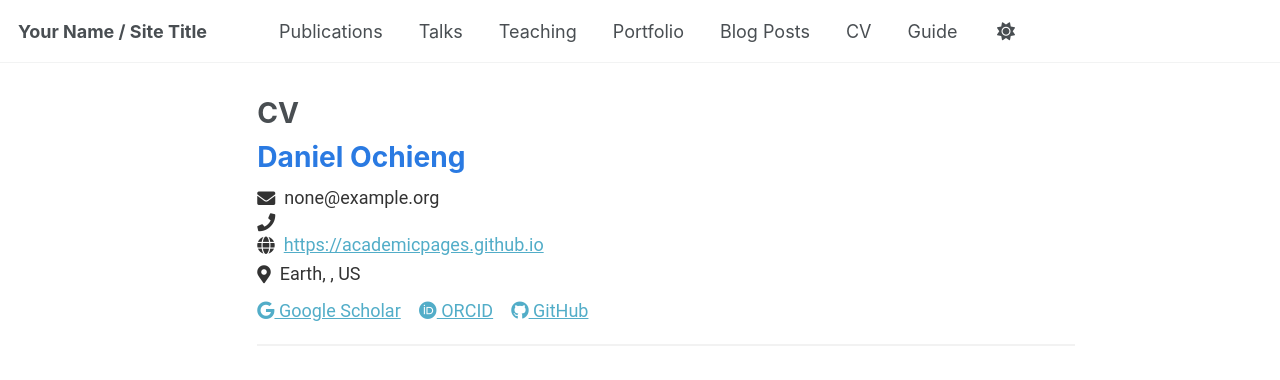
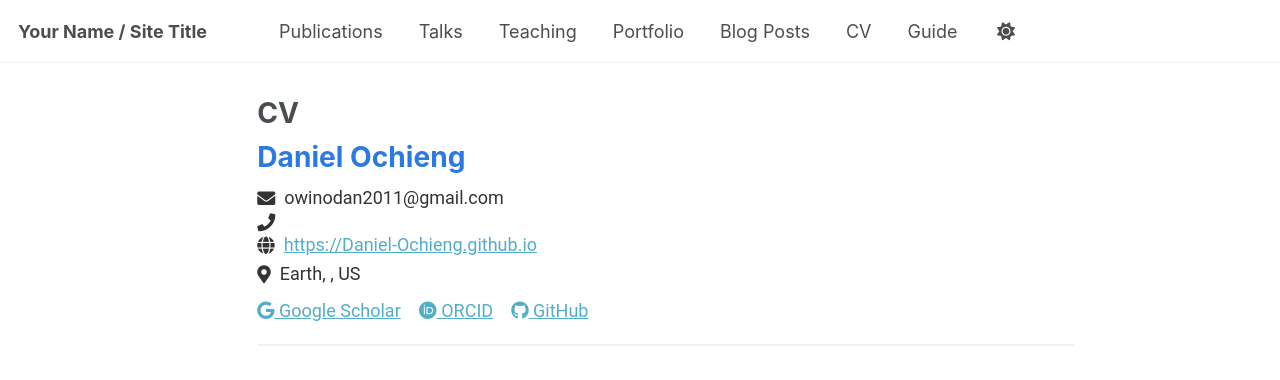
Before and after one commit to Daniel-Ochieng/Daniel-Ochieng.github.io, a Jekyll site: the page built from _pages/cv-json.md, in a window 1280 px wide and 900 px high. Shown: the top 380 px of the window. Built offline with Jekyll 4.4.1, drawn with Linux system fonts in a browser that asks for light colours.

Commit message:
Update cv.json

```diff
--- a/_data/cv.json
+++ b/_data/cv.json
@@ -1,9 +1,9 @@
 {
   "basics": {
     "name": "Daniel Ochieng",
-    "email": "none@example.org",
+    "email": "owinodan2011@gmail.com",
     "phone": "",
-    "website": "https://academicpages.github.io",
+    "website": "https://Daniel-Ochieng.github.io",
     "summary": "Currently employed at Red Brick University. Short biography for the left-hand sidebar",
     "location": {
       "address": "",
```
